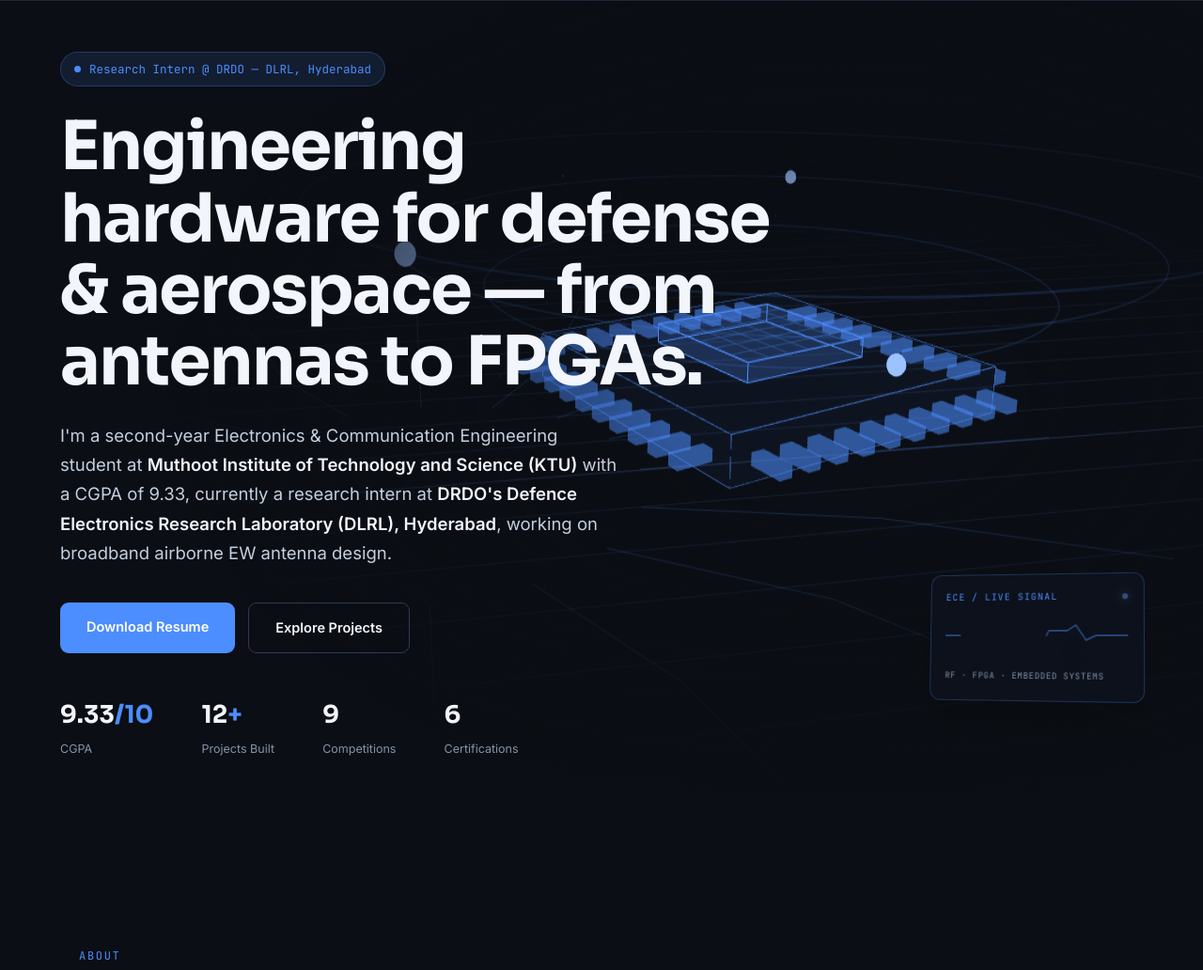
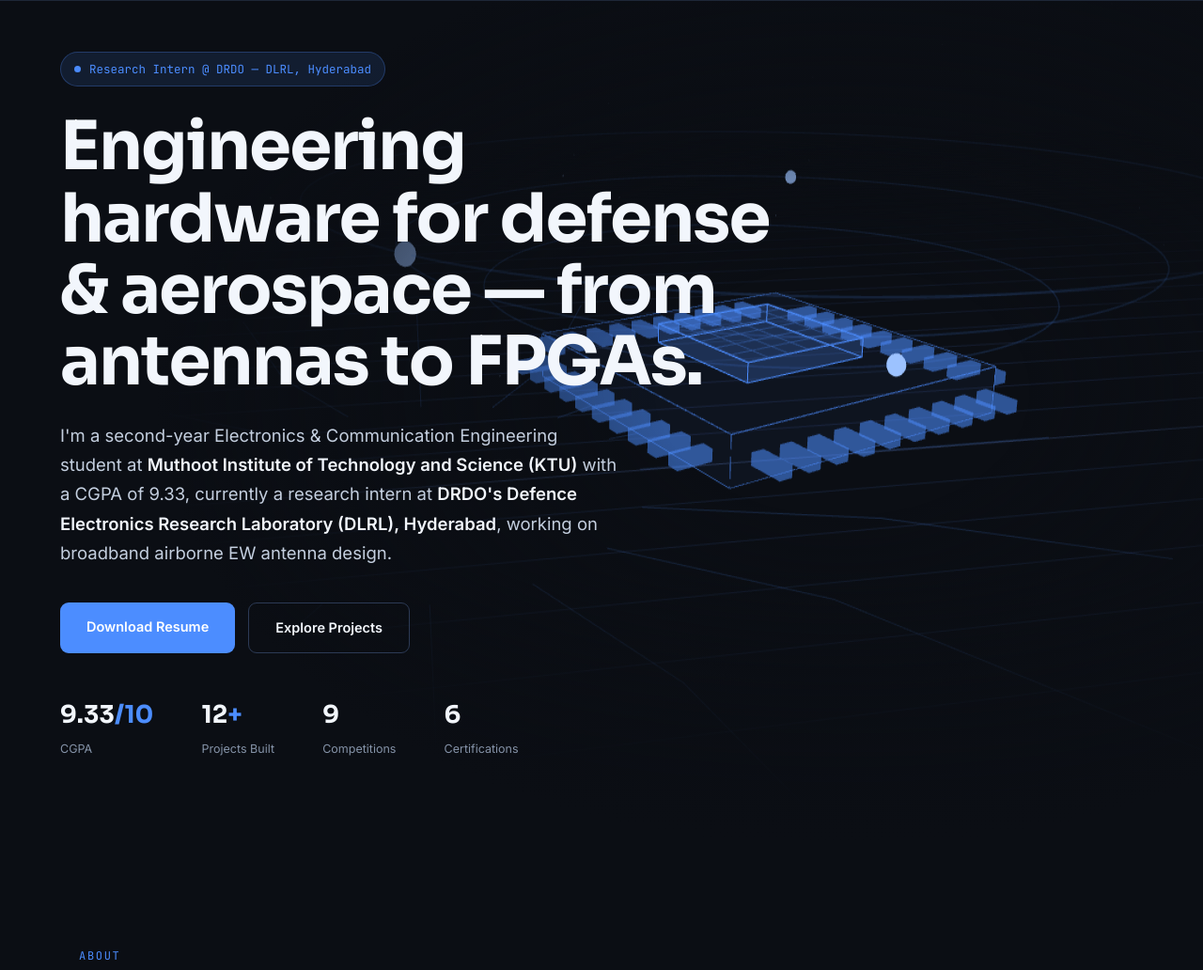
Before and after one commit to MathewsV-Manoj/mathews-ece-portfolio, a plain HTML site: page index.html in a window 1280 px wide. Shown: the part 65-1097 px from the top of the page at 94% size. Drawn offline with nearby package versions, Linux system fonts and the light colour scheme; animation ran at ten frames a second.

Commit message:
Remove live signal panel

```diff
--- a/index.html
+++ b/index.html
@@ -35,9 +35,6 @@
 #chip-canvas{position:absolute;inset:0;width:100%;height:100%}
 .hero-fade{position:absolute;inset:0;pointer-events:none;background:radial-gradient(ellipse 62% 55% at 70% 50%,transparent 25%,var(--bg) 92%),linear-gradient(to bottom,rgba(11,14,20,.5),transparent 28%,transparent 70%,var(--bg))}
 .hero-inner{position:relative;z-index:2;max-width:1180px;margin:0 auto;width:100%}
-.signal-readout{position:absolute;right:0;bottom:8%;width:230px;padding:15px 16px;background:rgba(14,19,32,.54);border:1px solid rgba(76,141,255,.28);border-radius:12px;backdrop-filter:blur(12px);box-shadow:0 18px 44px rgba(0,0,0,.2);font-family:var(--m);pointer-events:none;transform:perspective(600px) rotateY(-8deg) rotateX(3deg)}
-.signal-readout .sr-top{display:flex;align-items:center;justify-content:space-between;font-size:10px;letter-spacing:.12em;color:var(--ac)}.signal-readout .sr-dot{width:6px;height:6px;border-radius:50%;background:#73a8ff;box-shadow:0 0 12px #73a8ff;animation:blink 1.6s infinite}.signal-readout svg{display:block;width:100%;height:44px;margin:8px 0}.signal-readout path{fill:none;stroke:var(--ac);stroke-width:2;stroke-linecap:round;stroke-linejoin:round;stroke-dasharray:180;animation:signal 3.6s ease-in-out infinite}.signal-readout small{color:var(--dm);font-size:9px;letter-spacing:.08em}@keyframes signal{0%,100%{stroke-dashoffset:180;opacity:.35}45%,65%{stroke-dashoffset:0;opacity:1}}
-@media(max-width:920px){.signal-readout{display:none}}
 .kicker{display:inline-flex;align-items:center;gap:9px;font-family:var(--m);font-size:12.5px;color:var(--ac);background:var(--ac-s);border:1px solid rgba(76,141,255,.28);padding:7px 14px;border-radius:100px;margin-bottom:26px}
 .kicker .dot{width:7px;height:7px;border-radius:50%;background:var(--ac);animation:blink 2.4s infinite}
 @keyframes blink{0%,100%{opacity:1}50%{opacity:.35}}
@@ -161,11 +158,6 @@
   <canvas id="chip-canvas" aria-hidden="true"></canvas>
   <div class="hero-fade"></div>
   <div class="hero-inner">
-    <div class="signal-readout" aria-hidden="true">
-      <div class="sr-top"><span>ECE / LIVE SIGNAL</span><i class="sr-dot"></i></div>
-      <svg viewBox="0 0 220 44" preserveAspectRatio="none"><path d="M0 25 H22 L31 12 L42 34 L56 18 L69 25 H94 L104 5 L115 39 L127 20 H149 L159 14 L171 30 L183 25 H220"/></svg>
-      <small>RF · FPGA · EMBEDDED SYSTEMS</small>
-    </div>
     <span class="kicker"><span class="dot"></span> <span id="heroStatus"></span></span>
     <h1 id="heroTitle"></h1>
     <p class="hero-sub" id="heroSub"></p>
```
